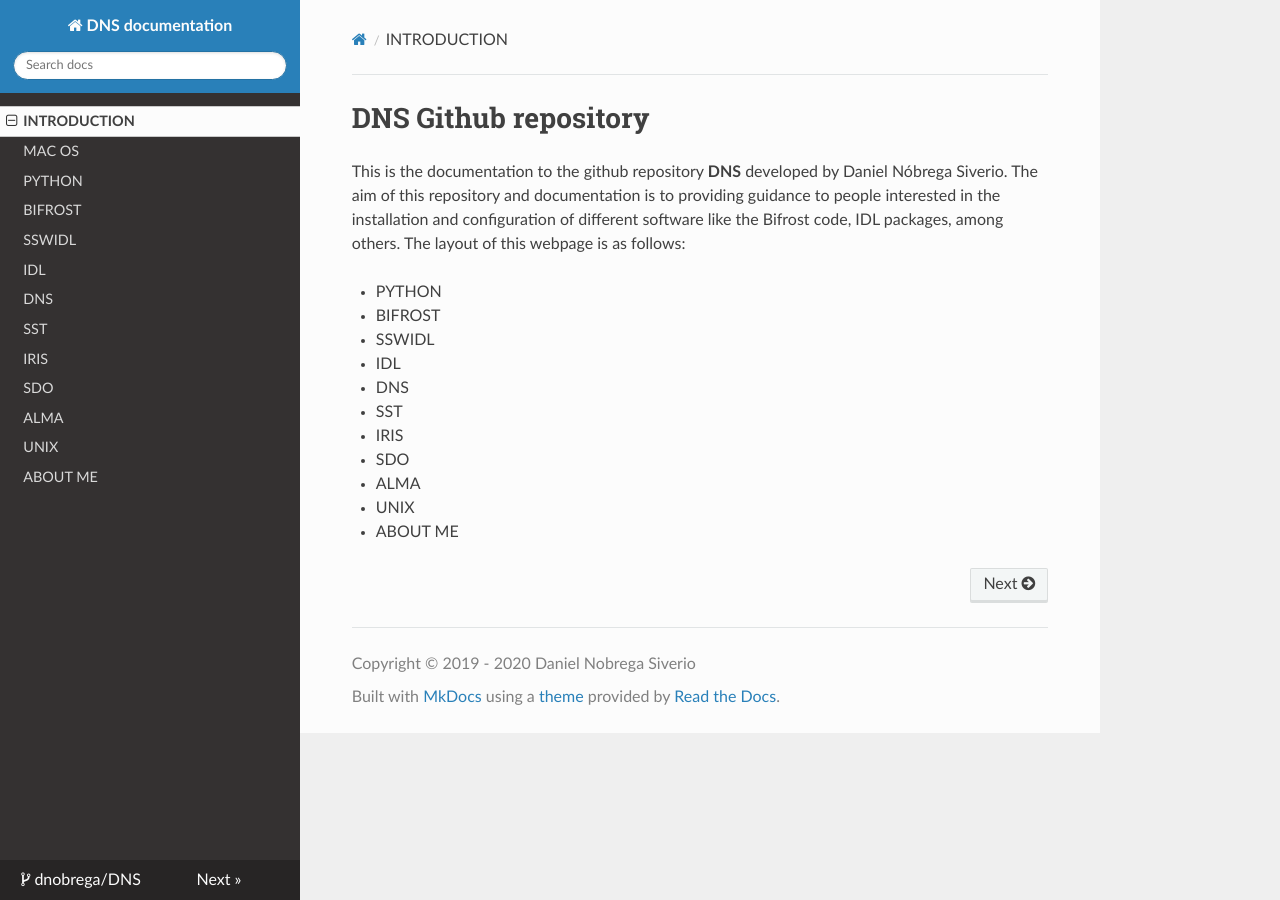
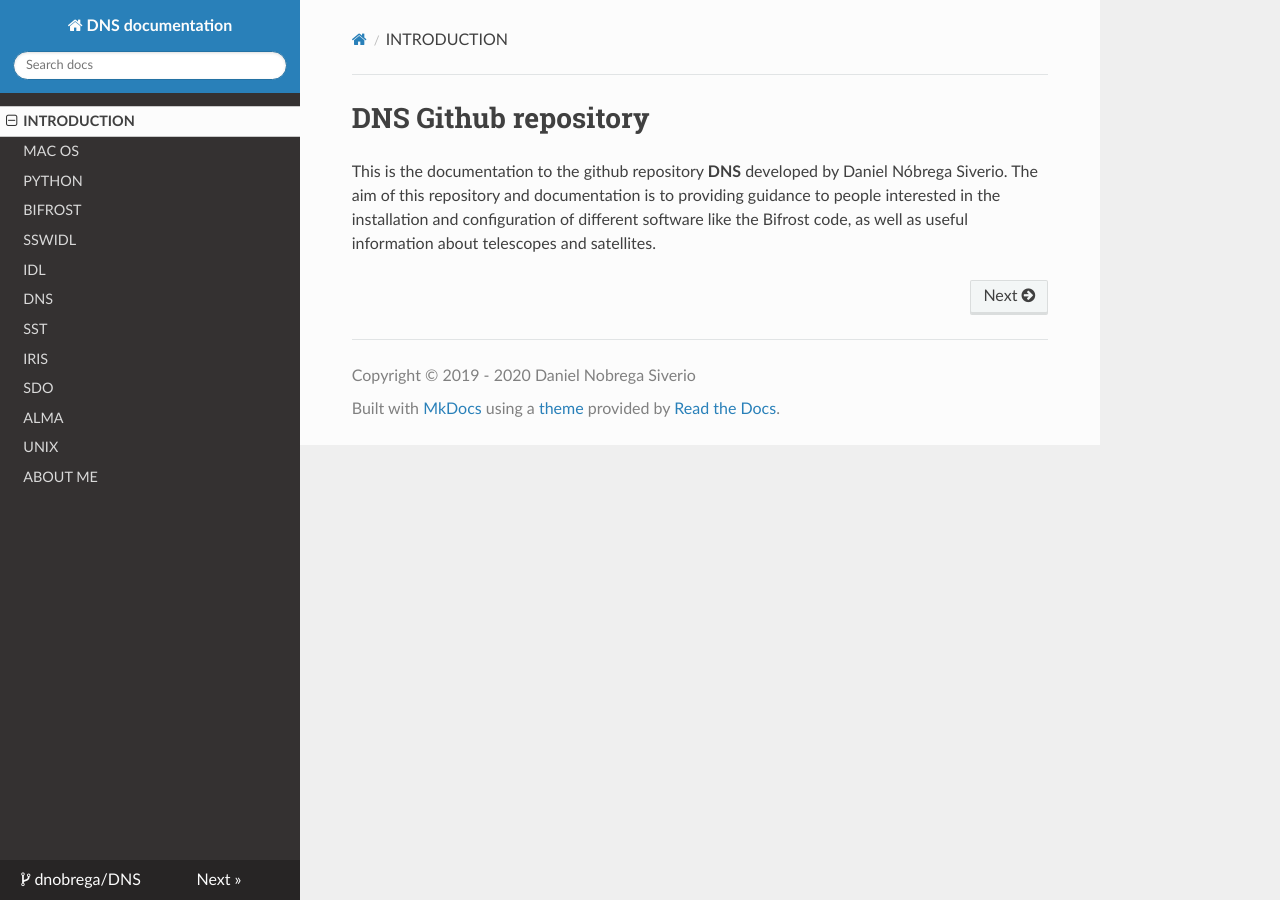
Before and after one commit to dnobrega/DNS, an MkDocs documentation site: the page built from docs/index.md, in a window 1280 px wide. Built offline with MkDocs 1.6.1, drawn with Linux system fonts in a browser that asks for light colours; nearby versions of some CDN libraries.

Commit message:
Update index.md

```diff
--- a/docs/index.md
+++ b/docs/index.md
@@ -1,15 +1,3 @@
 # DNS Github repository
 
-This is the documentation to the github repository **DNS** developed by Daniel Nóbrega Siverio. The aim of this repository and documentation is to providing guidance to people interested in the installation and configuration of different software like the Bifrost code, IDL packages, among others. The layout of this webpage is as follows:
-
-- PYTHON
-- BIFROST
-- SSWIDL
-- IDL
-- DNS
-- SST
-- IRIS
-- SDO
-- ALMA
-- UNIX
-- ABOUT ME
+This is the documentation to the github repository **DNS** developed by Daniel Nóbrega Siverio. The aim of this repository and documentation is to providing guidance to people interested in the installation and configuration of different software like the Bifrost code, as well as useful information about telescopes and satellites.
```
